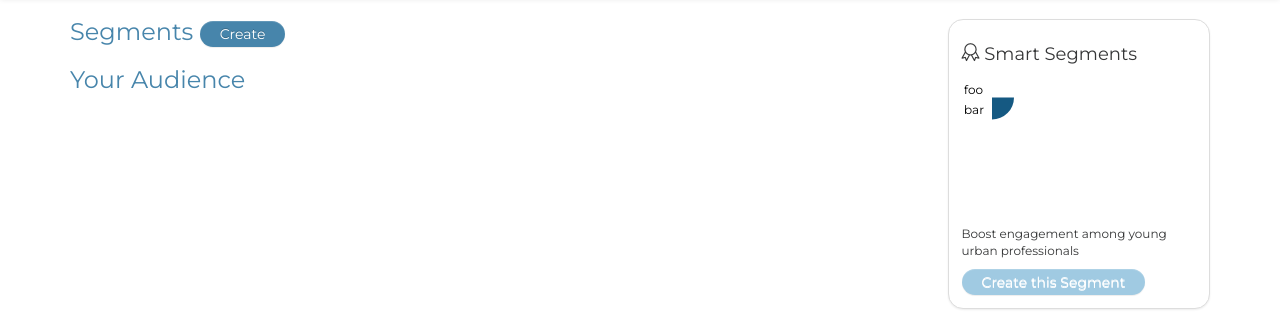
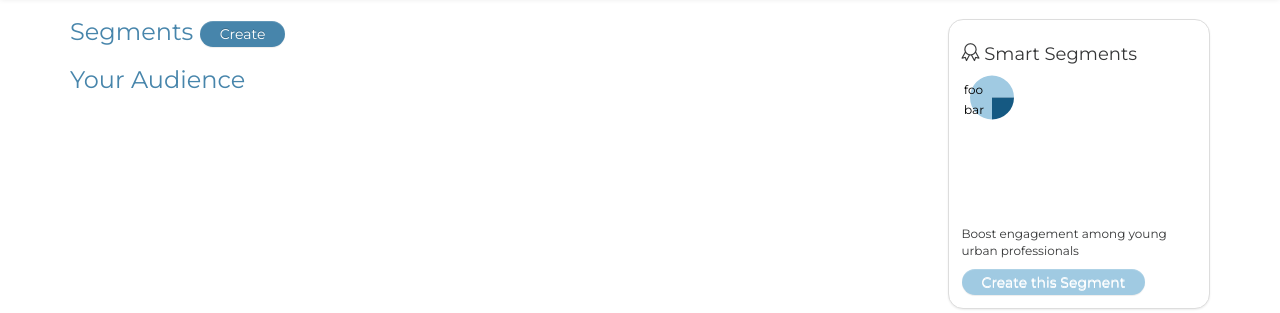
Before and after one commit to edgeflip/capuchin, a Python web app: template capuchin/views/templates/audience/index.html in a window 1280 px wide. Shown: the part 136-449 px from the top of the page. Run offline with Jinja, Linux system fonts and the light colour scheme; the template is opened without the code that fills it, so the values that code supplies are empty; some libraries are stand-ins or nearby versions.

Commit message:
Fix smart segment box

```diff
--- a/capuchin/views/templates/audience/index.html
+++ b/capuchin/views/templates/audience/index.html
@@ -8,15 +8,15 @@
 <script type="text/javascript">
     $(document).ready(function(){
         $(document).pjax(".pager", "#records", {push:false, type:"POST"});
-    });
         nv.addGraph(function () {
             var chart = nv.models.pieChart().showLabels(false).tooltips(false)
-            .height(15).width(60).color(['white', '#155982']);
+                .height(15).width(60).color(['#A0CAE2', '#155982']);
             d3.select(".smart-segment svg")
                 .datum([{x: 'foo', y: 75}, {x: 'bar', y: 25}])
                 .transition().duration(350)
                 .call(chart);
             return chart;
+        });
     });
 
 </script>
```
Lines whose indentation alone changed are shown as unchanged.
